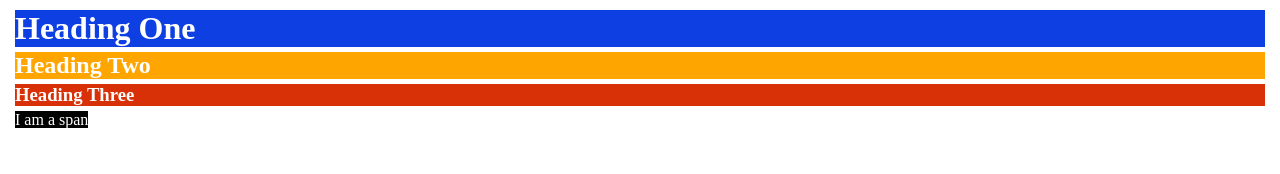
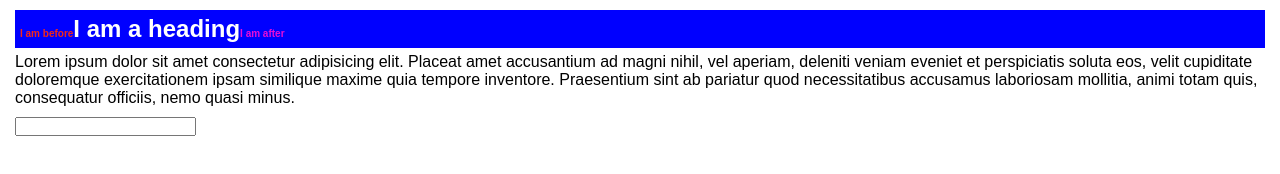
Before and after one commit to ShazamWarlock/Internship_training_projects, a plain HTML site: page index.html in a window 1280 px wide. Drawn offline with Linux system fonts and the light colour scheme.

Commit message:
pseudo-selectors

```diff
--- a/index.html
+++ b/index.html
@@ -10,28 +10,43 @@
             padding: 0;
             margin: 5px;
             box-sizing: border-box;
+            font-family: Arial, Helvetica, sans-serif;
         }
-        .background{
+        h2{
+            padding: 5px;
             color: white;
+            background-color: blue;
         }
-        h1.background{
-            background-color: rgb(13, 63, 226);
+        h2:hover{
+            background-color: blueviolet;
+            cursor:pointer;
         }
-        h2.background{
-            background-color: orange;
+        div::selection{
+            background-color:aqua;
         }
-        h3.background{
-            background-color: rgb(216, 49, 7);
+        input:focus{
+            background-color: aquamarine;
+            color: purple;
         }
-        span.background{
-            background-color: black;
+        h2::after{
+            content:"I am after";
+            font-size: 10px;
+            color: rgb(233, 13, 214);
+            position: relative;
+        }
+        h2::before{
+            content:"I am before";
+            font-size: 10px;
+            color: rgb(243, 40, 26);
+            position: relative;
         }
     </style>
 </head>
 <body>
-    <h1 class="background">Heading One</h1>
-    <h2 class="background">Heading Two</h2>
-    <h3 class="background">Heading Three</h3>
-    <span class="background">I am a span</span>
+    <h2>I am a heading</h2>
+    <div>
+        Lorem ipsum dolor sit amet consectetur adipisicing elit. Placeat amet accusantium ad magni nihil, vel aperiam, deleniti veniam eveniet et perspiciatis soluta eos, velit cupiditate doloremque exercitationem ipsam similique maxime quia tempore inventore. Praesentium sint ab pariatur quod necessitatibus accusamus laboriosam mollitia, animi totam quis, consequatur officiis, nemo quasi minus.
+    </div>
+    <input type="text"/>
 </body>
 </html>
```
